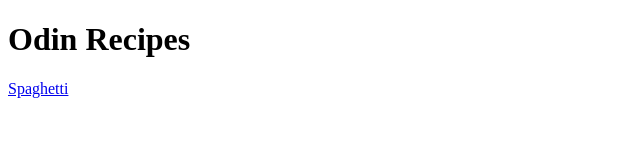
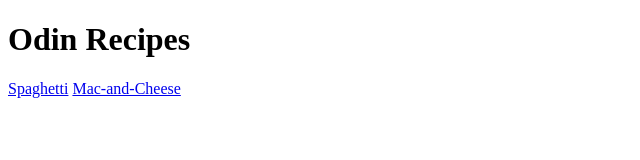
Before and after one commit to Jtm422/odin-recipes, a plain HTML site: page index.html in a window 1280 px wide. Shown: the whole page, without its empty margins (0-640 px from the left). Drawn offline with Linux system fonts and the light colour scheme.

Commit message:
Add second recipe link

```diff
--- a/index.html
+++ b/index.html
@@ -9,5 +9,6 @@
     <h1>Odin Recipes</h1>
 
     <a href="recipes/spaghetti.html" target="_blank">Spaghetti</a>
+    <a href="recipes/mac-and-cheese.html" target="_blank">Mac-and-Cheese</a>
 </body>
 </html>
```
